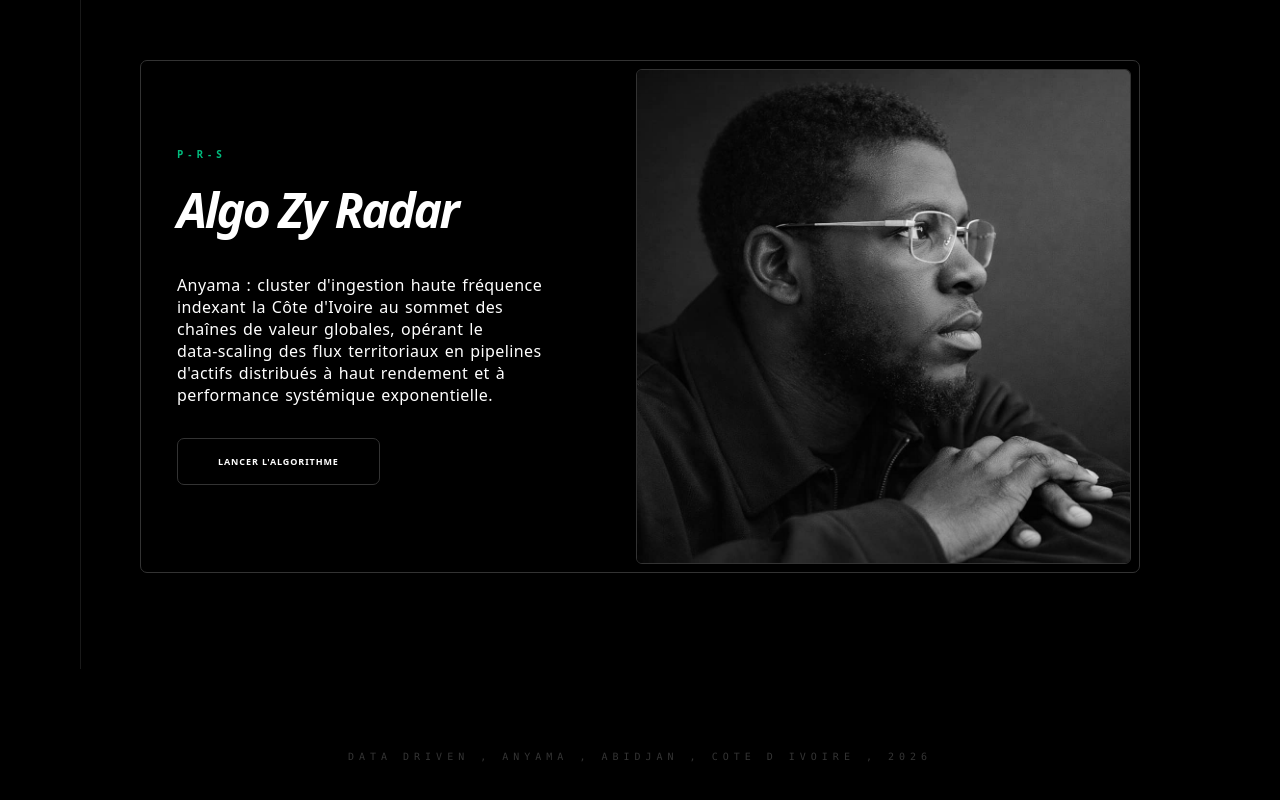
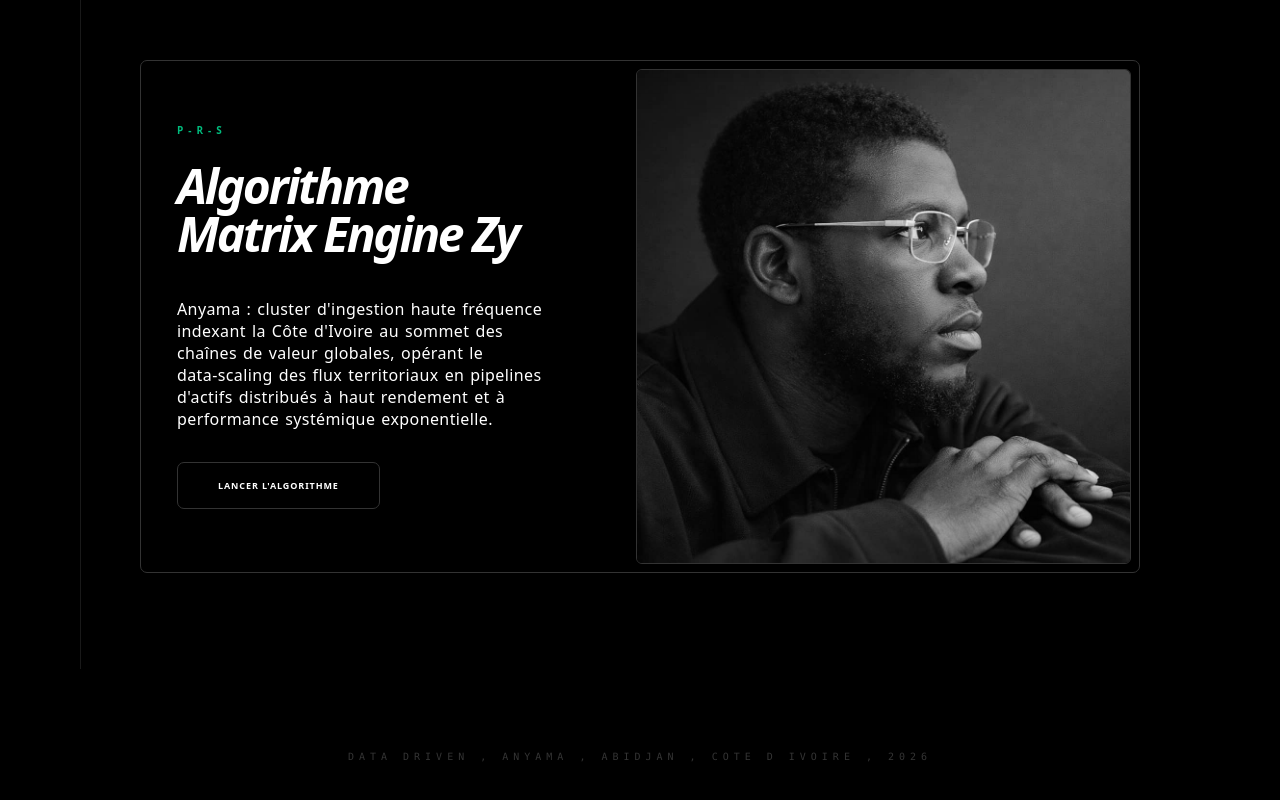
Before and after one commit to nonnzy7even7iete/nonnzytransformiumfullstackbundel, a Next.js app: page /zymantra in a window 1280 px wide. Shown: the part 1913-2713 px from the top of the page. Built offline with nearby package versions, Linux system fonts and the light colour scheme; no server answers.

Commit message:
Zy Bulding workflow

```diff
--- a/src/components/frontendkit/ui/ZymantraBeam.tsx
+++ b/src/components/frontendkit/ui/ZymantraBeam.tsx
@@ -193,7 +193,7 @@ export default function ZymantraBeam() {
     },
     {
       badge: "P-R-S",
-      title: "Algo Zy Radar",
+      title: "Algorithme Matrix Engine Zy ",
       description:
         "Anyama : cluster d'ingestion haute fréquence indexant la Côte d'Ivoire au sommet des chaînes de valeur globales, opérant le data-scaling des flux territoriaux en pipelines d'actifs distribués à haut rendement et à performance systémique exponentielle.",
       image: "/IMG-20260116-WA0000.jpg",
```
